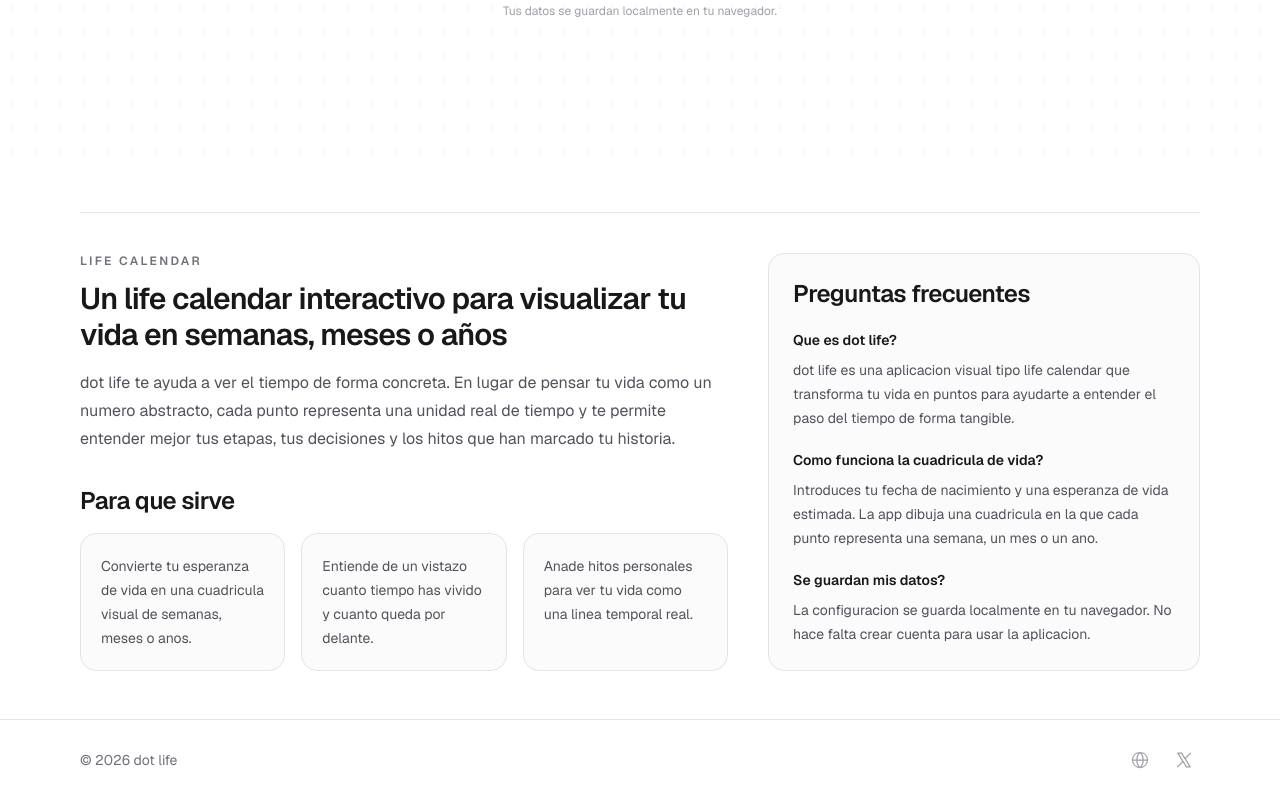
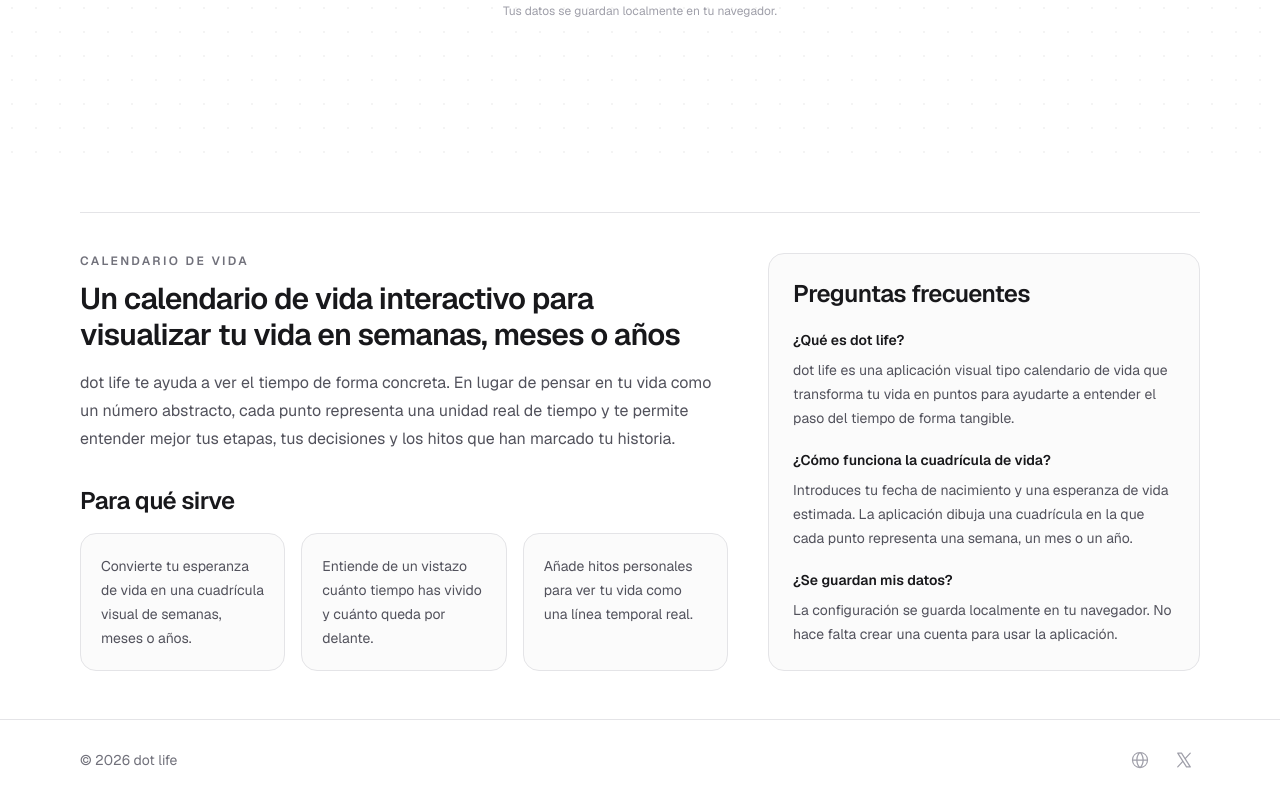
Before and after one commit to jolle11/dot-life, a Next.js app: page / in a window 1280 px wide. Shown: the part 628-1428 px from the top of the page. Built offline with nearby package versions, Linux system fonts and the light colour scheme.

Commit message:
fix: improve localized copy for SEO and UI

```diff
--- a/app/layout.tsx
+++ b/app/layout.tsx
@@ -82,7 +82,7 @@ export default function RootLayout({
     name: SITE_NAME,
     url: SITE_URL,
     description:
-      "Visualiza cuánto tiempo has vivido y cuánto te queda en un grid de puntos interactivo.",
+      "Visualiza cuánto tiempo has vivido y cuánto te queda en una cuadrícula de puntos interactiva.",
     applicationCategory: "LifestyleApplication",
     operatingSystem: "Any",
     inLanguage: "es",
--- a/components/SeoContent.tsx
+++ b/components/SeoContent.tsx
@@ -21,70 +21,70 @@ interface SeoCopy {
 
 const seoCopy: Record<Locale, SeoCopy> = {
   es: {
-    label: "Life Calendar",
+    label: "Calendario de vida",
     introTitle:
-      "Un life calendar interactivo para visualizar tu vida en semanas, meses o años",
+      "Un calendario de vida interactivo para visualizar tu vida en semanas, meses o años",
     introBody:
-      "dot life te ayuda a ver el tiempo de forma concreta. En lugar de pensar tu vida como un numero abstracto, cada punto representa una unidad real de tiempo y te permite entender mejor tus etapas, tus decisiones y los hitos que han marcado tu historia.",
-    benefitsTitle: "Para que sirve",
+      "dot life te ayuda a ver el tiempo de forma concreta. En lugar de pensar en tu vida como un número abstracto, cada punto representa una unidad real de tiempo y te permite entender mejor tus etapas, tus decisiones y los hitos que han marcado tu historia.",
+    benefitsTitle: "Para qué sirve",
     benefits: [
-      "Convierte tu esperanza de vida en una cuadricula visual de semanas, meses o anos.",
-      "Entiende de un vistazo cuanto tiempo has vivido y cuanto queda por delante.",
-      "Anade hitos personales para ver tu vida como una linea temporal real.",
+      "Convierte tu esperanza de vida en una cuadrícula visual de semanas, meses o años.",
+      "Entiende de un vistazo cuánto tiempo has vivido y cuánto queda por delante.",
+      "Añade hitos personales para ver tu vida como una línea temporal real.",
     ],
     faqTitle: "Preguntas frecuentes",
     faqItems: [
       {
-        question: "Que es dot life?",
+        question: "¿Qué es dot life?",
         answer:
-          "dot life es una aplicacion visual tipo life calendar que transforma tu vida en puntos para ayudarte a entender el paso del tiempo de forma tangible.",
+          "dot life es una aplicación visual tipo calendario de vida que transforma tu vida en puntos para ayudarte a entender el paso del tiempo de forma tangible.",
       },
       {
-        question: "Como funciona la cuadricula de vida?",
+        question: "¿Cómo funciona la cuadrícula de vida?",
         answer:
-          "Introduces tu fecha de nacimiento y una esperanza de vida estimada. La app dibuja una cuadricula en la que cada punto representa una semana, un mes o un ano.",
+          "Introduces tu fecha de nacimiento y una esperanza de vida estimada. La aplicación dibuja una cuadrícula en la que cada punto representa una semana, un mes o un año.",
       },
       {
-        question: "Se guardan mis datos?",
+        question: "¿Se guardan mis datos?",
         answer:
-          "La configuracion se guarda localmente en tu navegador. No hace falta crear cuenta para usar la aplicacion.",
+          "La configuración se guarda localmente en tu navegador. No hace falta crear una cuenta para usar la aplicación.",
       },
     ],
     websiteDescription:
-      "Visualiza cuanto tiempo has vivido y cuanto te queda. Cada punto es una semana, un mes o un ano de tu vida. Anade hitos y comparte tu grid.",
+      "Visualiza cuánto tiempo has vivido y cuánto te queda. Cada punto es una semana, un mes o un año de tu vida. Añade hitos y comparte tu cuadrícula.",
   },
   ca: {
-    label: "Life Calendar",
+    label: "Calendari de vida",
     introTitle:
-      "Un life calendar interactiu per visualitzar la teva vida en setmanes, mesos o anys",
+      "Un calendari de vida interactiu per visualitzar la teva vida en setmanes, mesos o anys",
     introBody:
-      "dot life t'ajuda a veure el temps d'una manera concreta. En lloc de pensar la teva vida com un numero abstracte, cada punt representa una unitat real de temps i et permet entendre millor les teves etapes, les teves decisions i les fites que han marcat la teva historia.",
-    benefitsTitle: "Per a que serveix",
+      "dot life t'ajuda a veure el temps d'una manera concreta. En lloc de pensar la teva vida com un número abstracte, cada punt representa una unitat real de temps i et permet entendre millor les teves etapes, les teves decisions i les fites que han marcat la teva història.",
+    benefitsTitle: "Per a què serveix",
     benefits: [
-      "Converteix la teva esperanca de vida en una quadrícula visual de setmanes, mesos o anys.",
-      "Enten d'un cop d'ull quant temps has viscut i quant queda per endavant.",
-      "Afegeix fites personals per veure la teva vida com una linia temporal real.",
+      "Converteix la teva esperança de vida en una graella visual de setmanes, mesos o anys.",
+      "Entén d'un cop d'ull quant temps has viscut i quant queda per endavant.",
+      "Afegeix fites personals per veure la teva vida com una línia temporal real.",
     ],
-    faqTitle: "Preguntes frequents",
+    faqTitle: "Preguntes freqüents",
     faqItems: [
       {
-        question: "Que es dot life?",
+        question: "Què és dot life?",
         answer:
-          "dot life es una aplicacio visual tipus life calendar que transforma la teva vida en punts per ajudar-te a entendre el pas del temps de manera tangible.",
+          "dot life és una aplicació visual tipus calendari de vida que transforma la teva vida en punts per ajudar-te a entendre el pas del temps de manera tangible.",
       },
       {
         question: "Com funciona la quadrícula de vida?",
         answer:
-          "Introdueixes la teva data de naixement i una esperanca de vida estimada. L'aplicacio dibuixa una quadrícula on cada punt representa una setmana, un mes o un any.",
+          "Introdueixes la teva data de naixement i una esperança de vida estimada. L'aplicació dibuixa una quadrícula on cada punt representa una setmana, un mes o un any.",
       },
       {
         question: "Es guarden les meves dades?",
         answer:
-          "La configuracio es guarda localment al teu navegador. No cal crear cap compte per fer servir l'aplicacio.",
+          "La configuració es guarda localment al teu navegador. No cal crear cap compte per fer servir l'aplicació.",
       },
     ],
     websiteDescription:
-      "Visualitza quant temps has viscut i quant et queda. Cada punt es una setmana, un mes o un any de la teva vida. Afegeix fites i comparteix la teva graella.",
+      "Visualitza quant temps has viscut i quant et queda. Cada punt és una setmana, un mes o un any de la teva vida. Afegeix fites i comparteix la teva graella.",
   },
   en: {
     label: "Life Calendar",
@@ -120,61 +120,61 @@ const seoCopy: Record<Locale, SeoCopy> = {
       "Visualize how much of your life you have lived and how much is left. Each dot is a week, a month, or a year of your life. Add milestones and share your grid.",
   },
   fr: {
-    label: "Life Calendar",
+    label: "Calendrier de vie",
     introTitle:
-      "Un life calendar interactif pour visualiser votre vie en semaines, mois ou annees",
+      "Un calendrier de vie interactif pour visualiser votre vie en semaines, mois ou années",
     introBody:
-      "dot life vous aide a voir le temps de facon concrete. Au lieu de penser votre vie comme un nombre abstrait, chaque point represente une unite reelle de temps et vous aide a mieux comprendre vos etapes, vos decisions et vos moments marquants.",
-    benefitsTitle: "A quoi cela sert",
+      "dot life vous aide à voir le temps de façon concrète. Au lieu de penser votre vie comme un nombre abstrait, chaque point représente une unité réelle de temps et vous aide à mieux comprendre vos étapes, vos décisions et vos moments marquants.",
+    benefitsTitle: "À quoi cela sert",
     benefits: [
-      "Transformez votre esperance de vie en une grille visuelle de semaines, de mois ou d'annees.",
-      "Comprenez en un coup d'oeil combien de temps vous avez deja vecu et ce qu'il vous reste.",
+      "Transformez votre espérance de vie en une grille visuelle de semaines, de mois ou d'années.",
+      "Comprenez en un coup d'œil combien de temps vous avez déjà vécu et ce qu'il vous reste.",
       "Ajoutez des moments marquants pour voir votre vie comme une vraie ligne du temps.",
     ],
-    faqTitle: "Questions frequentes",
+    faqTitle: "Questions fréquentes",
     faqItems: [
       {
         question: "Qu'est-ce que dot life ?",
         answer:
-          "dot life est une application visuelle de type life calendar qui transforme votre vie en points pour vous aider a percevoir le temps de maniere concrete.",
+          "dot life est une application visuelle de type calendrier de vie qui transforme votre vie en points pour vous aider à percevoir le temps de manière concrète.",
       },
       {
         question: "Comment fonctionne la grille de vie ?",
         answer:
-          "Vous indiquez votre date de naissance et une esperance de vie estimee. L'application dessine une grille dans laquelle chaque point represente une semaine, un mois ou une annee.",
+          "Vous indiquez votre date de naissance et une espérance de vie estimée. L'application dessine une grille dans laquelle chaque point représente une semaine, un mois ou une année.",
       },
       {
         question: "Mes donnees sont-elles enregistrees ?",
         answer:
-          "La configuration est enregistree localement dans votre navigateur. Aucun compte n'est necessaire pour utiliser l'application.",
+          "La configuration est enregistrée localement dans votre navigateur. Aucun compte n'est nécessaire pour utiliser l'application.",
       },
     ],
     websiteDescription:
-      "Visualisez le temps deja vecu et celui qu'il vous reste. Chaque point represente une semaine, un mois ou une annee de votre vie. Ajoutez des moments marquants et partagez votre grille.",
+      "Visualisez le temps déjà vécu et celui qu'il vous reste. Chaque point représente une semaine, un mois ou une année de votre vie. Ajoutez des moments marquants et partagez votre grille.",
   },
   de: {
-    label: "Life Calendar",
+    label: "Lebenskalender",
     introTitle:
-      "Ein interaktiver life calendar, um dein Leben in Wochen, Monaten oder Jahren zu visualisieren",
+      "Ein interaktiver Lebenskalender, um dein Leben in Wochen, Monaten oder Jahren zu visualisieren",
     introBody:
-      "dot life hilft dir, Zeit greifbar zu sehen. Anstatt dein Leben als abstrakte Zahl zu betrachten, steht jeder Punkt fur eine reale Zeiteinheit und hilft dir, Lebensphasen, Entscheidungen und Meilensteine besser zu verstehen.",
-    benefitsTitle: "Wofur es gedacht ist",
+      "dot life hilft dir, Zeit greifbar zu sehen. Anstatt dein Leben als abstrakte Zahl zu betrachten, steht jeder Punkt für eine reale Zeiteinheit und hilft dir, Lebensphasen, Entscheidungen und Meilensteine besser zu verstehen.",
+    benefitsTitle: "Wofür es gedacht ist",
     benefits: [
       "Verwandle deine Lebenserwartung in ein visuelles Raster aus Wochen, Monaten oder Jahren.",
       "Erkenne auf einen Blick, wie viel Lebenszeit bereits vergangen ist und was noch vor dir liegt.",
-      "Fuge personliche Meilensteine hinzu, um dein Leben als echte Zeitleiste zu sehen.",
+      "Füge persönliche Meilensteine hinzu, um dein Leben als echte Zeitleiste zu sehen.",
     ],
-    faqTitle: "Haufige Fragen",
+    faqTitle: "Häufige Fragen",
     faqItems: [
       {
         question: "Was ist dot life?",
         answer:
-          "dot life ist eine visuelle Life-Calendar-App, die dein Leben in Punkte verwandelt, damit du den Lauf der Zeit greifbarer verstehst.",
+          "dot life ist eine visuelle Lebenskalender-App, die dein Leben in Punkte verwandelt, damit du den Lauf der Zeit greifbarer verstehst.",
       },
       {
         question: "Wie funktioniert das Lebensraster?",
         answer:
-          "Du gibst dein Geburtsdatum und eine geschatzte Lebenserwartung ein. Die App zeichnet ein Raster, in dem jeder Punkt fur eine Woche, einen Monat oder ein Jahr steht.",
+          "Du gibst dein Geburtsdatum und eine geschätzte Lebenserwartung ein. Die App zeichnet ein Raster, in dem jeder Punkt für eine Woche, einen Monat oder ein Jahr steht.",
       },
       {
         question: "Werden meine Daten gespeichert?",
@@ -183,59 +183,59 @@ const seoCopy: Record<Locale, SeoCopy> = {
       },
     ],
     websiteDescription:
-      "Visualisiere, wie viel Lebenszeit du bereits gelebt hast und wie viel noch bleibt. Jeder Punkt steht fur eine Woche, einen Monat oder ein Jahr deines Lebens. Fuge Meilensteine hinzu und teile dein Raster.",
+      "Visualisiere, wie viel Lebenszeit du bereits gelebt hast und wie viel noch bleibt. Jeder Punkt steht für eine Woche, einen Monat oder ein Jahr deines Lebens. Füge Meilensteine hinzu und teile dein Raster.",
   },
   pt: {
-    label: "Life Calendar",
+    label: "Calendário de vida",
     introTitle:
-      "Um life calendar interativo para visualizar sua vida em semanas, meses ou anos",
+      "Um calendário de vida interativo para visualizar sua vida em semanas, meses ou anos",
     introBody:
-      "dot life ajuda voce a enxergar o tempo de forma concreta. Em vez de pensar sua vida como um numero abstrato, cada ponto representa uma unidade real de tempo e ajuda voce a entender melhor suas fases, decisoes e marcos pessoais.",
+      "dot life ajuda você a enxergar o tempo de forma concreta. Em vez de pensar na sua vida como um número abstrato, cada ponto representa uma unidade real de tempo e ajuda você a entender melhor suas fases, decisões e marcos pessoais.",
     benefitsTitle: "Para que serve",
     benefits: [
       "Transforme sua expectativa de vida em uma grade visual de semanas, meses ou anos.",
-      "Veja rapidamente quanto tempo voce ja viveu e quanto ainda existe pela frente.",
+      "Veja rapidamente quanto tempo você já viveu e quanto ainda existe pela frente.",
       "Adicione marcos pessoais para enxergar sua vida como uma linha do tempo real.",
     ],
     faqTitle: "Perguntas frequentes",
     faqItems: [
       {
-        question: "O que e dot life?",
+        question: "O que é dot life?",
         answer:
-          "dot life e um aplicativo visual no estilo life calendar que transforma sua vida em pontos para ajudar voce a perceber a passagem do tempo de forma mais concreta.",
+          "dot life é um aplicativo visual no estilo calendário de vida que transforma sua vida em pontos para ajudar você a perceber a passagem do tempo de forma mais concreta.",
       },
       {
         question: "Como funciona a grade da vida?",
         answer:
-          "Voce informa sua data de nascimento e uma expectativa de vida estimada. O aplicativo desenha uma grade em que cada ponto representa uma semana, um mes ou um ano.",
+          "Você informa sua data de nascimento e uma expectativa de vida estimada. O aplicativo desenha uma grade em que cada ponto representa uma semana, um mês ou um ano.",
       },
       {
-        question: "Meus dados sao armazenados?",
+        question: "Meus dados são armazenados?",
         answer:
-          "A configuracao fica salva localmente no seu navegador. Nao e preciso criar uma conta para usar o aplicativo.",
+          "A configuração fica salva localmente no seu navegador. Não é preciso criar uma conta para usar o aplicativo.",
       },
     ],
     websiteDescription:
-      "Visualize quanto da sua vida voce ja viveu e quanto ainda resta. Cada ponto representa uma semana, um mes ou um ano da sua vida. Adicione marcos e compartilhe sua grade.",
+      "Visualize quanto da sua vida você já viveu e quanto ainda resta. Cada ponto representa uma semana, um mês ou um ano da sua vida. Adicione marcos e compartilhe sua grade.",
   },
   it: {
-    label: "Life Calendar",
+    label: "Calendario della vita",
     introTitle:
-      "Un life calendar interattivo per visualizzare la tua vita in settimane, mesi o anni",
+      "Un calendario della vita interattivo per visualizzare la tua vita in settimane, mesi o anni",
     introBody:
-      "dot life ti aiuta a vedere il tempo in modo concreto. Invece di pensare alla tua vita come a un numero astratto, ogni punto rappresenta un'unita reale di tempo e ti aiuta a capire meglio fasi, decisioni e momenti importanti.",
+      "dot life ti aiuta a vedere il tempo in modo concreto. Invece di pensare alla tua vita come a un numero astratto, ogni punto rappresenta un'unità reale di tempo e ti aiuta a capire meglio fasi, decisioni e momenti importanti.",
     benefitsTitle: "A cosa serve",
     benefits: [
       "Trasforma la tua aspettativa di vita in una griglia visiva di settimane, mesi o anni.",
-      "Capisci a colpo d'occhio quanto tempo hai gia vissuto e quanto ne rimane.",
+      "Capisci a colpo d'occhio quanto tempo hai già vissuto e quanto ne rimane.",
       "Aggiungi traguardi personali per vedere la tua vita come una vera linea temporale.",
     ],
     faqTitle: "Domande frequenti",
     faqItems: [
       {
-        question: "Che cos'e dot life?",
+        question: "Che cos'è dot life?",
         answer:
-          "dot life e un'app visiva in stile life calendar che trasforma la tua vita in punti per aiutarti a percepire il tempo in modo piu tangibile.",
+          "dot life è un'app visiva in stile calendario della vita che trasforma la tua vita in punti per aiutarti a percepire il tempo in modo più tangibile.",
       },
       {
         question: "Come funziona la griglia della vita?",
@@ -249,7 +249,7 @@ const seoCopy: Record<Locale, SeoCopy> = {
       },
     ],
     websiteDescription:
-      "Visualizza quanto tempo della tua vita hai gia vissuto e quanto ne resta. Ogni punto rappresenta una settimana, un mese o un anno della tua vita. Aggiungi traguardi e condividi la tua griglia.",
+      "Visualizza quanto tempo della tua vita hai già vissuto e quanto ne resta. Ogni punto rappresenta una settimana, un mese o un anno della tua vita. Aggiungi traguardi e condividi la tua griglia.",
   },
   ja: {
     label: "Life Calendar",
--- a/lib/i18n/it.ts
+++ b/lib/i18n/it.ts
@@ -80,7 +80,7 @@ export const it: Translations = {
   colorOrange: "Arancione",
   colorYellow: "Giallo",
   colorGreen: "Verde",
-  colorTeal: "Foglia di tè",
+  colorTeal: "Turchese",
   colorBlue: "Blu",
   colorIndigo: "Indaco",
   colorViolet: "Viola",
--- a/lib/site.ts
+++ b/lib/site.ts
@@ -2,4 +2,4 @@ export const SITE_NAME = "dot life";
 export const SITE_URL = "https://dotlifeapp.vercel.app";
 export const SITE_TITLE = "dot life — Visualiza tu vida en puntos";
 export const SITE_DESCRIPTION =
-  "Visualiza cuánto tiempo has vivido y cuánto te queda. Cada punto es una semana, un mes o un año de tu vida. Añade milestones y comparte tu grid.";
+  "Visualiza cuánto tiempo has vivido y cuánto te queda. Cada punto es una semana, un mes o un año de tu vida. Añade hitos y comparte tu cuadrícula.";
```
Also changed, not shown: lib/i18n/es.ts (+8 -8 lines).
